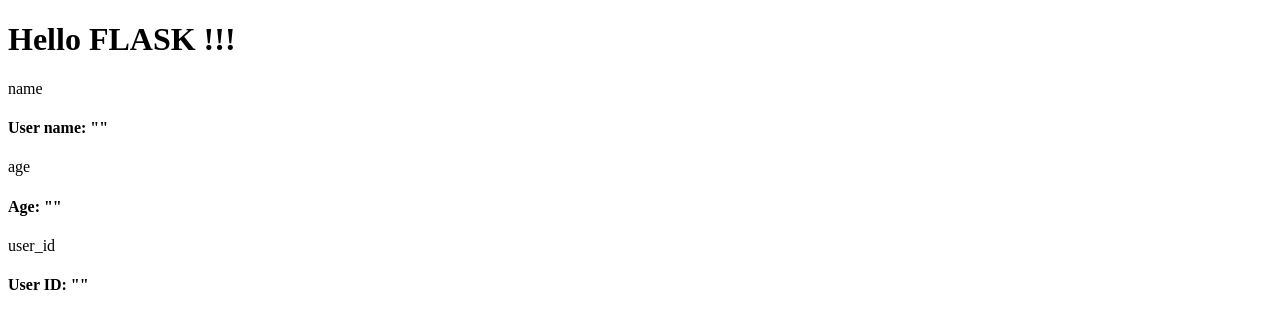
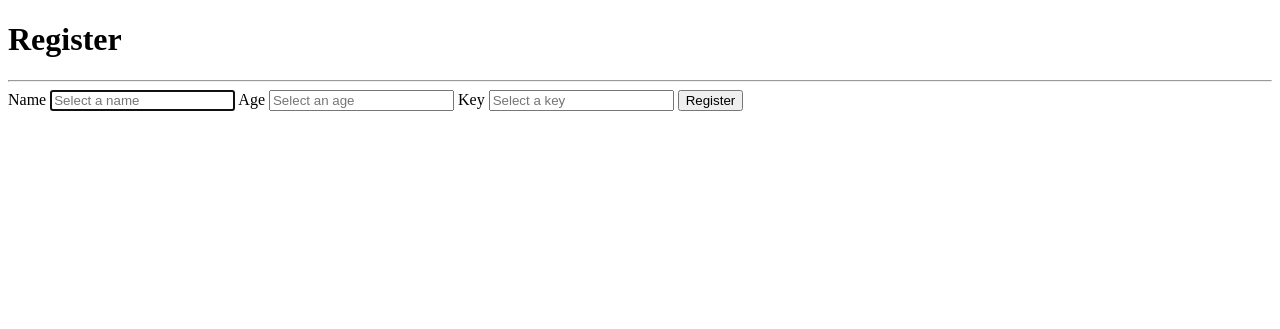
Before and after one commit to vladbortnik/avt, a Flask app: page / in a window 1280 px wide. Shown: the top 329 px of the page. Run offline with Flask 2, Linux system fonts and the light colour scheme.

Commit message:
core: degugging

```diff
--- a/app-server/app/app.py
+++ b/app-server/app/app.py
@@ -1,8 +1,9 @@
-from flask import Flask, render_template
+from flask import Flask, render_template, json
 from flask import request
 from rich.console import Console
 from api import API
 from storage import Storage
+# import requests
 # from uuid import UUID
 # from pprint import pprint
 # from rich.logging import RichHandler
@@ -35,16 +36,18 @@
 
 @app.route('/')
 def index():
-    return render_template('index.html', result='', user='', user_name='', user_age='', user_id='')
+    return render_template('index.html', result='', user='', name='', age='', user_id='')
 
 
 @app.route('/register', methods=['GET', 'POST'])
 def post():
     if request.method == 'POST':
 
-        data = request.form
+        data = request.get_json()
 
         console.log(f'data = {data}', log_locals=True)
+        # user = json.loads(response.data)
+        # key = response.json().key
 
         user = {'name': data['name'], 'age': data['age']}
         key = data['key']
@@ -53,11 +56,33 @@
 
         if user_id != str(403):
             return render_template('index.html', result='Success!',
-                                   user_name=user['name'], user_age=user['age'], user_id=user_id)  # noqa: E501
+                                   name=user['name'], age=user['age'], user_id=user_id)  # noqa: E501
 
         return render_template('index.html', result='Authorization Fail! Wrong key!')  # noqa: E501
 
     return render_template('register.html')
+
+
+# @app.route('/register', methods=['GET', 'POST'])
+# def post():
+#     if request.method == 'POST':
+
+#         data = request.form
+
+#         console.log(f'data = {data}', log_locals=True)
+
+#         user = {'name': data['name'], 'age': data['age']}
+#         key = data['key']
+
+#         user_id = api.post(user, key=key)
+
+#         if user_id != str(403):
+#             return render_template('index.html', result='Success!',
+#                                    name=user['name'], age=user['age'], user_id=user_id)  # noqa: E501
+
+#         return render_template('index.html', result='Authorization Fail! Wrong key!')  # noqa: E501
+
+#     return render_template('register.html')
 
 
 @app.route('/find-user', methods=['GET', 'POST'])
@@ -81,7 +106,7 @@
         age = user['age']
 
         return render_template('index.html', result='User Found!!!',
-        user_name=name, user_age=age, user_id=user_id)  # noqa: E128
+        name=name, age=age, user_id=user_id)  # noqa: E128
 
     return render_template('find-user.html')
 
@@ -133,11 +158,11 @@
 
         if user_id == 403:
             return render_template('index.html', result='Authorization Fail! Wrong key!')
-        elif user_id is None:
+        if user_id is None:
             return render_template('index.html', result='There is no such a user.')
 
         return render_template('index.html', result=f'Success! User: {user_id} - is updated!',
-                               user_name=new_user['name'], user_age=new_user['age'],
+                               name=new_user['name'], age=new_user['age'],
                                user_id=user_id)
 
     return render_template('update-user-form.html')
--- a/app-server/app/templates/index.html
+++ b/app-server/app/templates/index.html
@@ -8,14 +8,10 @@
     <h2>{{ result }}</h2>
 
 
-
-    <label>name</label>
     <h4>User name: "{{ user_name }}"</h4>
 
-    <label>age</label>
     <h4>Age: "{{ user_age }}"</h4>
 
-    <label>user_id</label>
     <h4>User ID: "{{ user_id }}"</h4>
 
 {% endblock %}
--- a/app-server/app/templates/layout.html
+++ b/app-server/app/templates/layout.html
@@ -4,8 +4,42 @@
     <head>
         <meta name="viewport" content="width=device-width, initial-scale=1, shrink-to-fit=no">
         <title>Avtorization</title>
+        <script src="https://unpkg.com/axios/dist/axios.min.js"></script>
+               <script
+  src="https://code.jquery.com/jquery-3.5.1.js"
+  integrity="sha256-QWo7LDvxbWT2tbbQ97B53yJnYU3WhH/C8ycbRAkjPDc="
+  crossorigin="anonymous"></script>
     </head>
+
     <body>
-        {% block body %}{% endblock %}
-    </body>
+
+        <div class="container">
+  <div class="row">
+    <div class="col">
+
+        <h1>Register</h1>
+        <hr>
+
+        <form action="/register" method="POST">
+
+        <div class="form-group">
+          <label>Name</label>
+          <input type="text" class="form-control" id="name" autofocus name="name" placeholder="Select a name">
+
+          <label>Age</label>
+          <input type="text" class="form-control" id="age" autofocus name="age" placeholder="Select an age">
+
+          <label>Key</label>
+          <input type="text" class="form-control" id="key" autofocus name="key" placeholder="Select a key">
+
+          <button type="submit" class="btn btn-primary">Register</button>
+        </div>
+
+       </form>
+
+     </div>
+     </div>
+    </div>
+
+  </body>
 </html>
--- a/app-server/requirements.txt
+++ b/app-server/requirements.txt
@@ -1,3 +1,4 @@
 pytest==6.0.1
 rich==5.1.0
 Flask==1.1.2
+requests==2.24.0
```
Also changed, not shown: app-server/app/templates/register.html (+43 -0 lines), app-server/app/templates/search-4.html (deleted, +0 -35 lines), app-server/app/user.txt (+16 -0 lines), my_info/INFO_on_json.txt (renamed from INFO_on_json.txt), my_info/SETUP_PY.png (added), old_tests/client-2.py (renamed from client-2.py), old_tests/client.py (renamed from client.py), old_tests/test_storage copy.py (renamed from app-server/app/test_storage.py), old_tests/test_storage.py (renamed from test_storage.py), old_tests/test_user_endpoint.py (renamed from test_user_endpoint.py).
